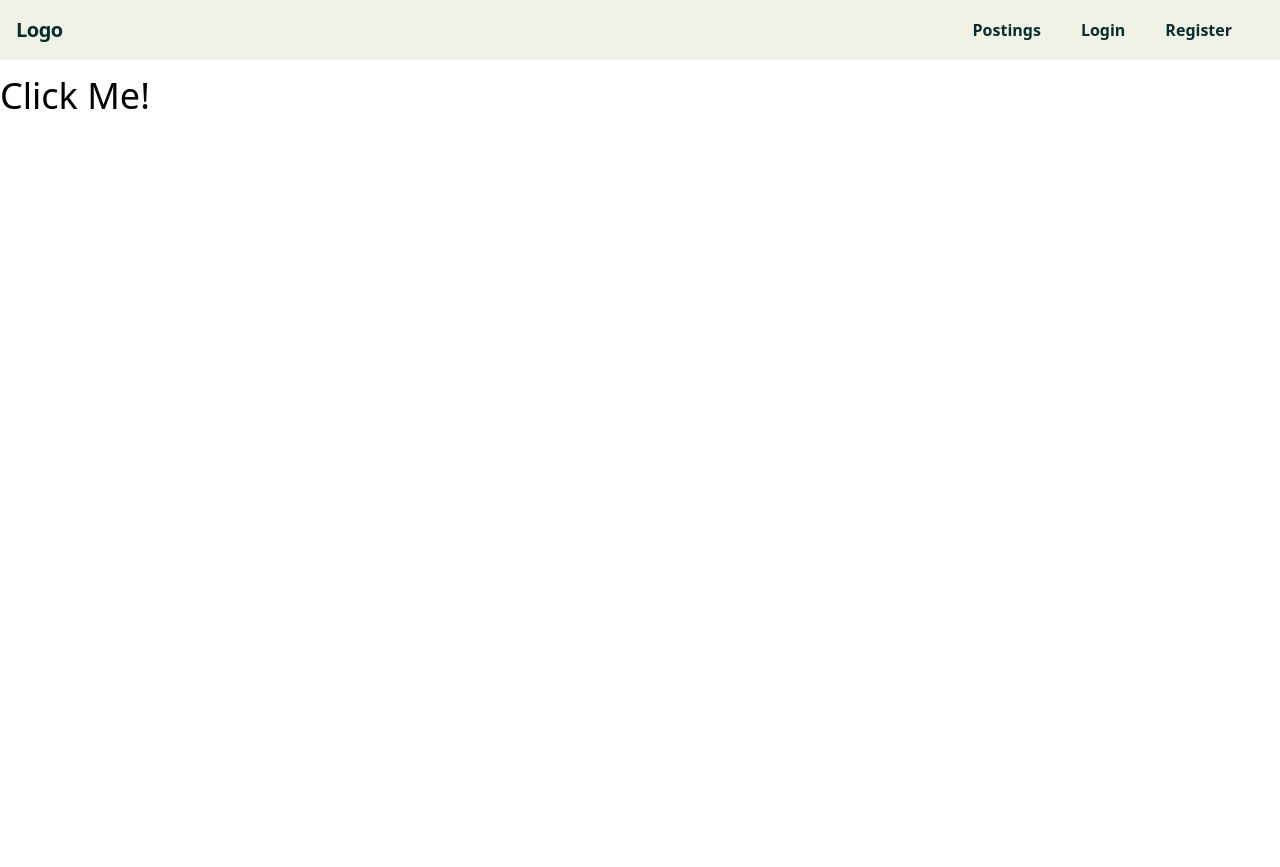
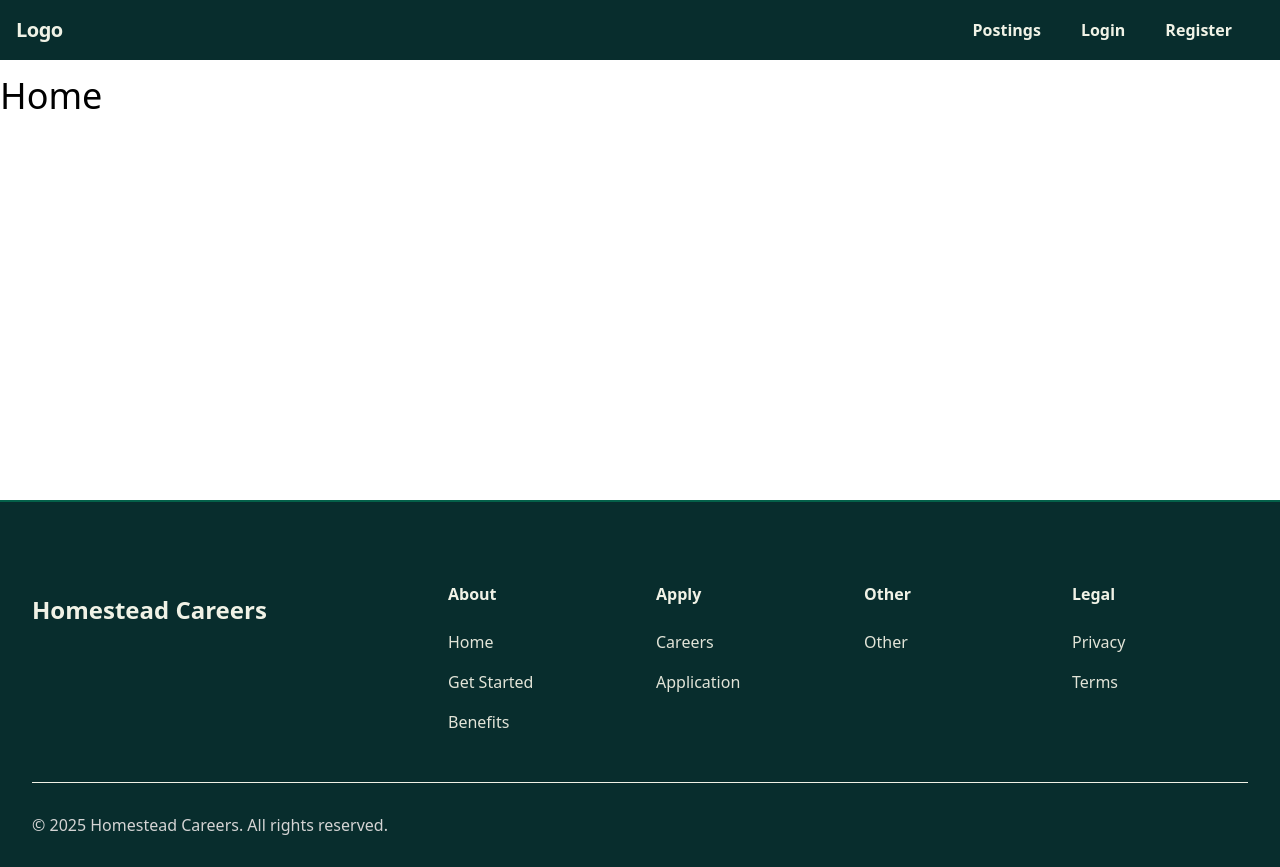
Before and after one commit to ShouryaBatra/fbla-web-dev, a Next.js app: page / in a window 1280 px wide. Before the commit the page ends 800 px from the top, so only its background shows below. Built offline with nearby package versions, Linux system fonts and the light colour scheme.

Commit message:
navbar changes + footer

```diff
--- /dev/null
+++ b/src/components/footer.js
@@ -0,0 +1,119 @@
+import Image from "next/image";
+import Link from "next/link";
+
+
+const navigation = {
+  about: [
+    { name: "Home", href: "/" },
+		{ name: "Get Started", href: "/" },
+		{ name: "Benefits", href: "/" },
+  ],
+  apply: [
+    { name: "Careers", href: "/postings" },
+		{ name: "Application", href: "/" }
+  ],
+	other: [
+    { name: "Other", href: "/" }
+  ],
+  legal: [
+    { name: "Privacy", href: "" },
+    { name: "Terms", href: "" },
+  ],
+};
+
+export default function Footer() {
+  return (
+    <footer
+      className="bg-dark-green mt-10 border-t-2 border-emerald-700 border-opacity-70"
+      aria-labelledby="footer-heading"
+    >
+      <div className="mx-auto max-w-7xl px-6 pb-8 pt-16 sm:pt-24 lg:px-8 lg:pt-20 opacity-100">
+        <div className="xl:grid xl:grid-cols-3 xl:gap-8">
+            <Link href='/' className="space-x-3 sm:flex text-2xl rounded-md
+                font-semibold cursor-pointer ease-linear duration-300">
+                <p className="mt-3 hidden md:block text-cream hover:text-gray-100">Homestead Careers</p>
+            </Link>
+          <div className="mt-16 grid grid-cols-2 gap-8 xl:col-span-2 xl:mt-0">
+            <div className="md:grid md:grid-cols-2 md:gap-8">
+            <div>
+                <h3 className="text-md font-semibold leading-6 text-cream">
+                  About
+                </h3>
+                <ul role="list" className="mt-6 space-y-4">
+                  {navigation.about.map((item) => (
+                    <li key={item.name}>
+                      <Link
+                        href={item.href}
+                        className="text-md leading-6 text-cream-white hover:text-gray-100"
+                      >
+                        {item.name}
+                      </Link>
+                    </li>
+                  ))}
+                </ul>
+              </div>
+              <div>
+                <h3 className="text-md font-semibold leading-6 text-cream mt-10 md:mt-0">
+                  Apply
+                </h3>
+                <ul role="list" className="mt-6 space-y-4">
+                  {navigation.apply.map((item) => (
+                    <li key={item.name}>
+                      <Link
+                        href={item.href}
+                        className="text-md leading-6 text-cream-white hover:text-gray-100"
+                      >
+                        {item.name}
+                      </Link>
+                    </li>
+                  ))}
+                </ul>
+              </div>
+            </div>
+            <div className="md:grid md:grid-cols-2 md:gap-8">
+              <div>
+                <h3 className="text-md font-semibold leading-6 text-cream">
+                  Other
+                </h3>
+                <ul role="list" className="mt-6 space-y-4">
+                  {navigation.other.map((item) => (
+                    <li key={item.name}>
+                      <Link
+                        href={item.href}
+                        className="text-md leading-6 text-cream-white hover:text-gray-100"
+                      >
+                        {item.name}
+                      </Link>
+                    </li>
+                  ))}
+                </ul>
+              </div>
+              <div className="mt-10 md:mt-0">
+                <h3 className="text-md font-semibold leading-6 text-cream">
+                  Legal
+                </h3>
+                <ul role="list" className="mt-6 space-y-4">
+                  {navigation.legal.map((item) => (
+                    <li key={item.name}>
+                      <Link
+                        href={item.href}
+                        className="text-md leading-6 text-cream-white hover:text-gray-100"
+                      >
+                        {item.name}
+                      </Link>
+                    </li>
+                  ))}
+                </ul>
+              </div>
+            </div>
+          </div>
+        </div>
+        <div className="mt-8 md:mt-12 border-t border-cream pt-8 md:flex md:items-center md:justify-between">
+          <p className="mt-8 text-md leading-5 text-neutral-300 md:order-1 md:mt-0">
+            &copy; {new Date().getFullYear()} Homestead Careers. All rights reserved.
+          </p>
+        </div>
+      </div>
+    </footer>
+  );
+}
--- a/src/components/navbar.js
+++ b/src/components/navbar.js
@@ -3,20 +3,20 @@ import React from 'react';
 
 const Navbar = () => {
     return (
-        <nav className="flex items-center justify-between flex-wrap p-4 sticky mb-4 bg-cream">
-            <div className="flex items-center flex-shrink-0 mr-6 text-xl text-dark-green">
+        <nav className="flex items-center justify-between flex-wrap p-4 sticky mb-4 bg-dark-green">
+            <div className="flex items-center flex-shrink-0 mr-6 text-xl text-cream">
                 <Link href="/" className="font-semibold tracking-tight ">
                     Logo
                 </Link>
             </div>
-            <div className="ml-auto flex space-x-10 mr-8 text-md">
-                <Link href="/postings" className=" hover:text-green-900 font-semibold ease-linear duration-150 text-dark-green">
+            <div className="ml-auto flex space-x-10 mr-8 text-md text-cream ">
+                <Link href="/postings" className=" hover:text-green-600 font-semibold ease-linear duration-150 ">
                     Postings
                 </Link>
-                <Link href="/login" className="text-dark-green font-semibold hover:text-green-900 ease-linear duration-150">
+                <Link href="/login" className=" font-semibold hover:text-green-600 ease-linear duration-150">
                     Login
                 </Link>
-                <Link href="/register" className="text-dark-green font-semibold hover:text-green-900 ease-linear duration-150">
+                <Link href="/register" className="font-semibold hover:text-green-600 ease-linear duration-150">
                     Register
                 </Link>
             </div>
--- a/src/pages/index.js
+++ b/src/pages/index.js
@@ -1,17 +1,15 @@
 import Image from "next/image";
 import Navbar from "@/components/navbar";
-
+import Footer from "@/components/footer";
 
 export default function Home() {
   return (
    <main>
     <Navbar />
-    <div className="text-4xl">
-      <a href="/really-important-page">
-        Click Me!
-      </a>
+    <div className="text-4xl mb-96">
+      <h1>Home</h1>
     </div>
-
+    <Footer />
    </main>
   );
 }
```
